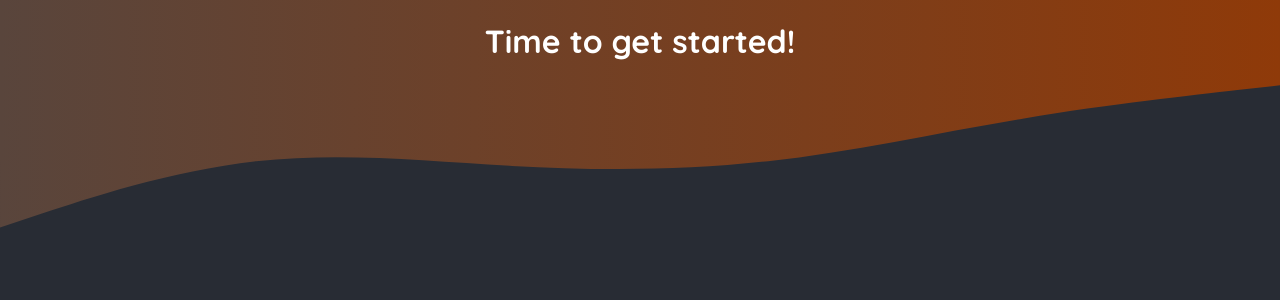
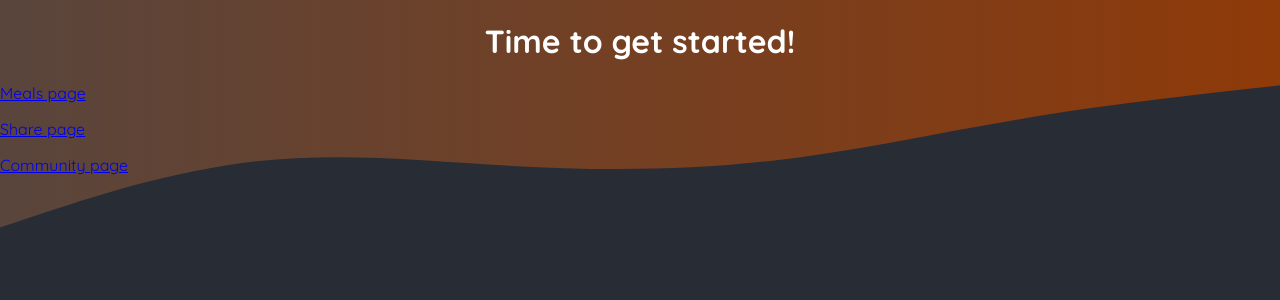
Before and after one commit to AntonioBrasilio/Next, a Next.js app in the folder meals-project/: page / in a window 1280 px wide. Shown: the top 300 px of the page. Built offline with nearby package versions, Linux system fonts and the light colour scheme.

Commit message:
feat: Creating first routes

```diff
--- a/meals-project/app/page.js
+++ b/meals-project/app/page.js
@@ -1,9 +1,18 @@
+import Link from 'next/link';
+
 export default function Home() {
-  return (
-    <main>
-      <h1 style={{ color: 'white', textAlign: 'center' }}>
-        Time to get started!
-      </h1>
-    </main>
-  );
+    return (
+        <main>
+            <h1 style={{ color: 'white', textAlign: 'center' }}>Time to get started!</h1>
+            <p>
+                <Link href="/meals"> Meals page </Link>
+            </p>
+            <p>
+                <Link href="/meals/share"> Share page </Link>
+            </p>
+            <p>
+                <Link href="/community"> Community page </Link>
+            </p>
+        </main>
+    );
 }
```
Also changed, not shown: meals-project/app/community/page.js (added, +7 -0 lines), meals-project/app/meals/[outlet]/page.js (added, +7 -0 lines), meals-project/app/meals/page.js (added, +7 -0 lines), meals-project/app/meals/share/page.js (added, +7 -0 lines), meals-project/jsconfig.json (+4 -4 lines), 1 other file (tests, documents, lock files or other folders).
